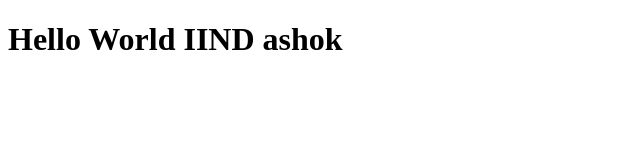
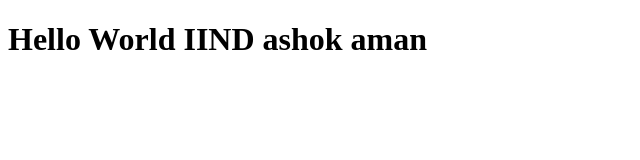
Before and after one commit to porker092021/example_repo, a plain HTML site: page index.html in a window 1280 px wide. Shown: the whole page, without its empty margins (0-640 px from the left). Drawn offline with Linux system fonts and the light colour scheme.

Commit message:
changes in aman

```diff
--- a/index.html
+++ b/index.html
@@ -4,7 +4,7 @@
     <title>My Website</title>
 </head>
 <body>
-    <h1>Hello World IIND ashok</h1>
+    <h1>Hello World IIND ashok aman</h1>
 
 </body>
 </html>
```
